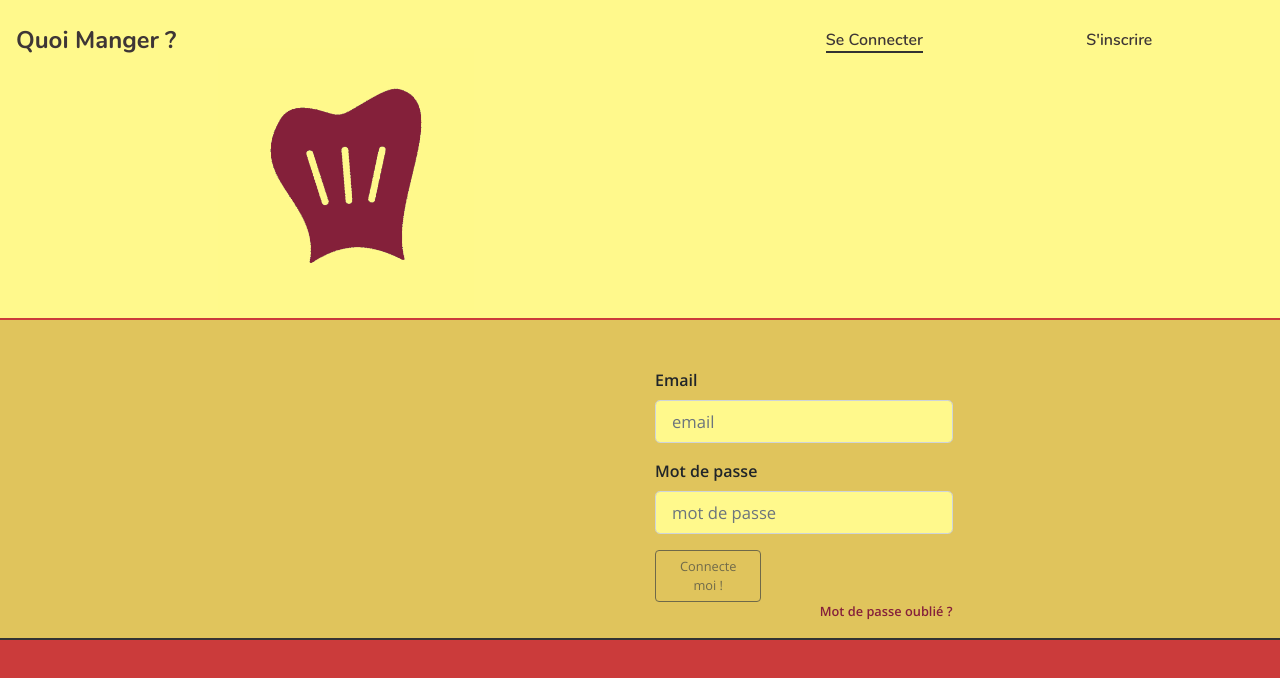
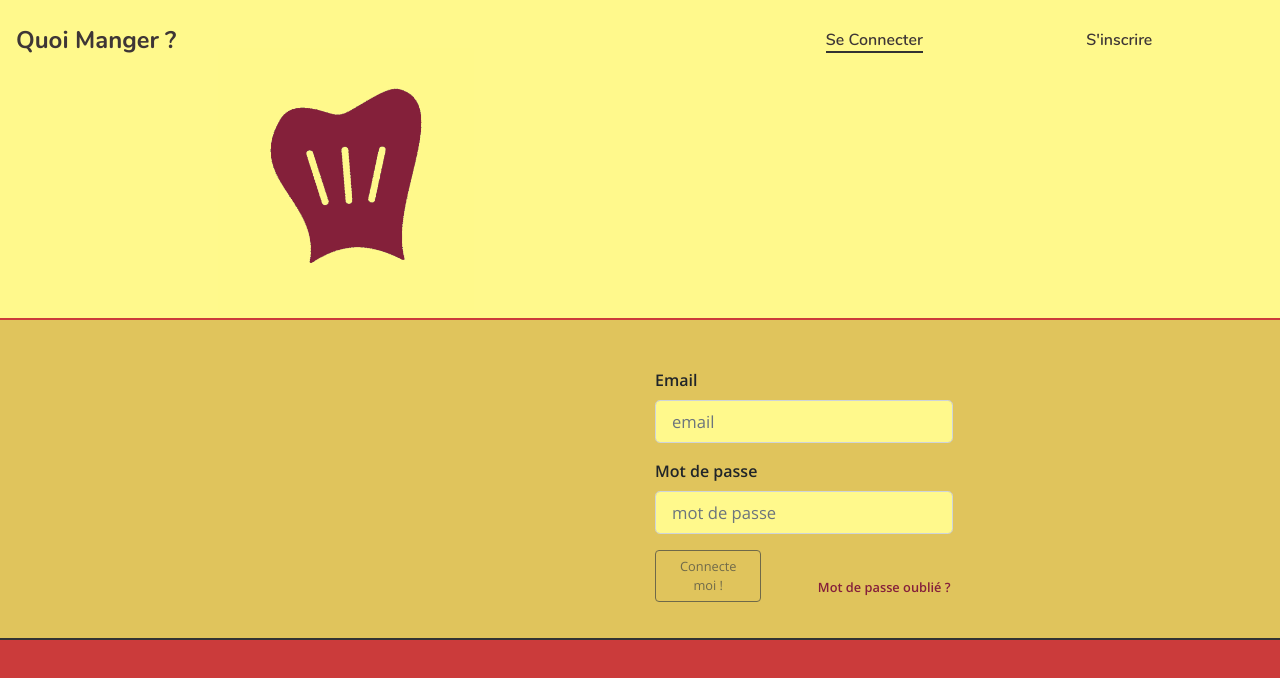
Before and after one commit to pdelpriore/cojemy-front, a React (Create React App) app: page /login in a window 1280 px wide. Shown: the top 678 px of the page. Built offline with nearby package versions, Linux system fonts and the light colour scheme.

Commit message:
well positioning of forgot password button

```diff
--- a/src/views/login/login.css
+++ b/src/views/login/login.css
@@ -25,6 +25,9 @@
   overflow: hidden;
 }
 .forgot-password {
+  position: relative;
+  bottom: 70%;
+  right: 1%;
   font-family: "OpenSans-SemiBold";
   font-size: 1vw;
   color: #85203b;
```
